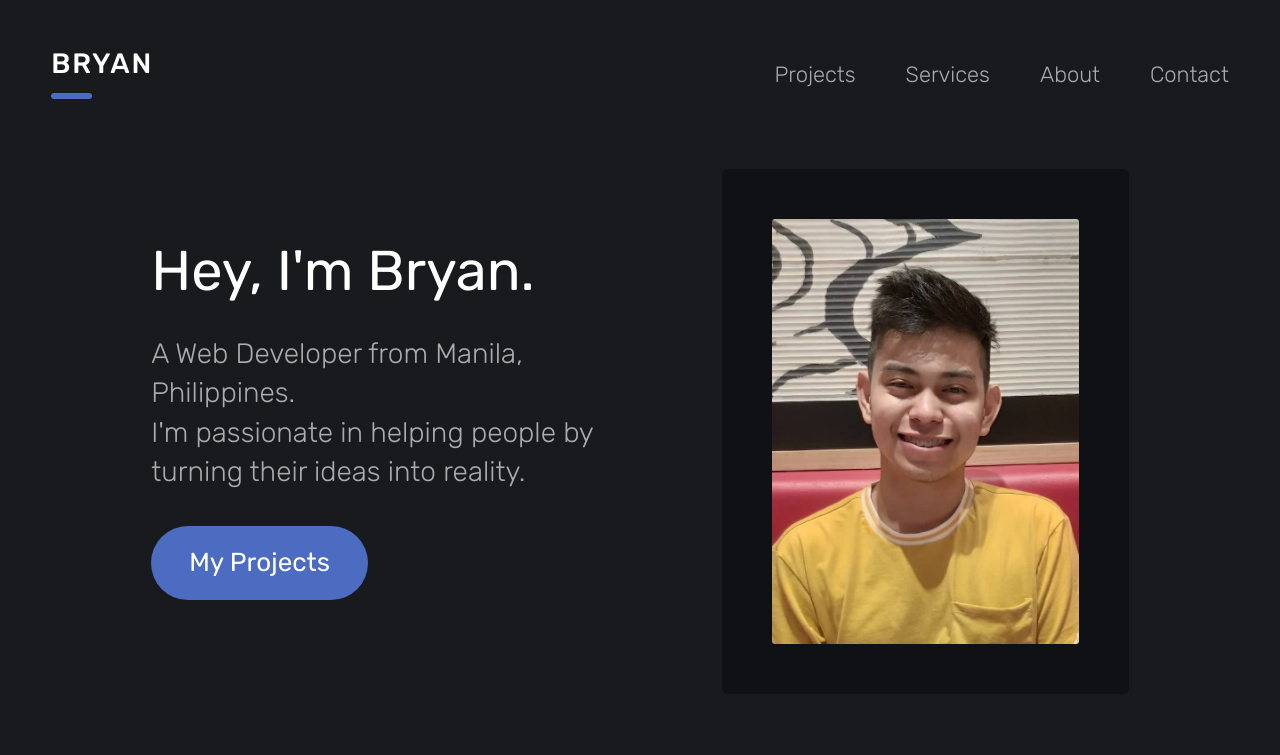
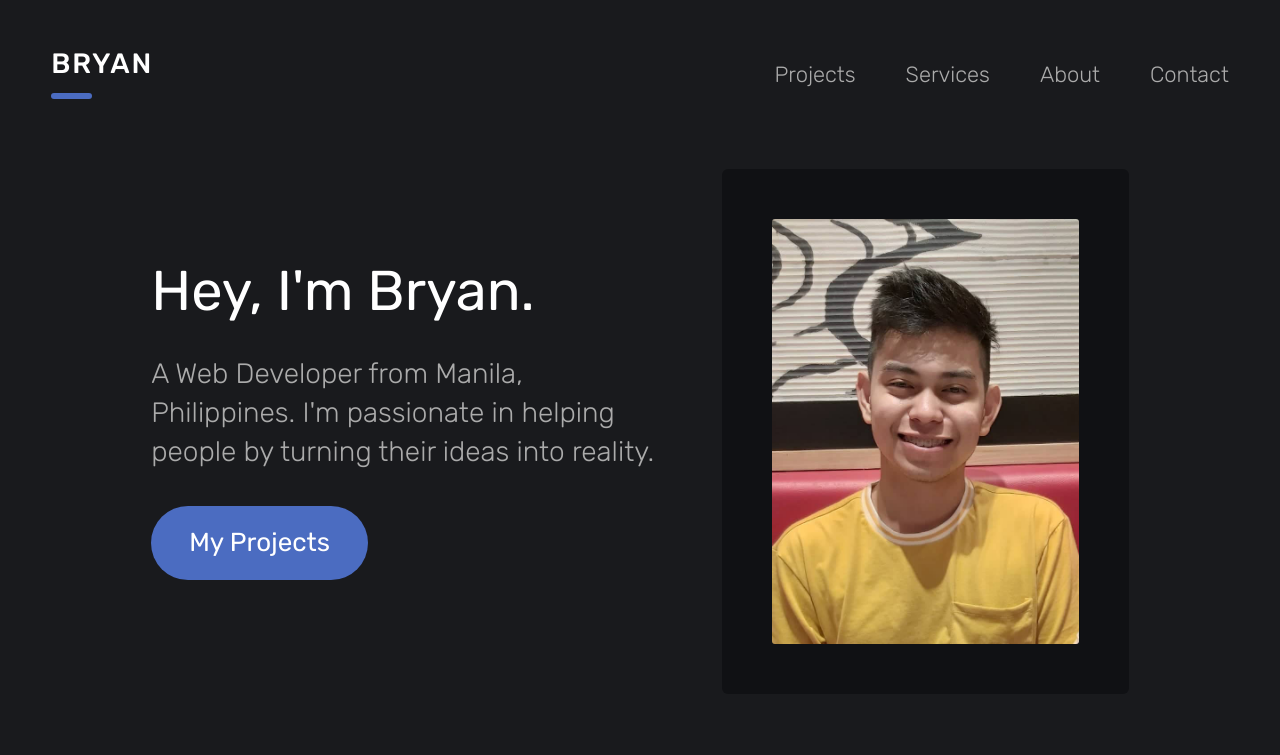
Before and after one commit to bryanbabila/babila-portfolio, a plain HTML site: page index.html in a window 1280 px wide. Shown: the top 755 px of the page. Drawn offline with Linux system fonts and the light colour scheme.

Commit message:
Capstone 1 - br tag removed

```diff
--- a/index.html
+++ b/index.html
@@ -46,7 +46,7 @@
                         Hey, I'm Bryan.
                     </h1>
                     <h2 class="site-banner-subtitle">
-                        A Web Developer from Manila, Philippines.<br>I'm passionate in helping people by turning their ideas into reality.
+                        A Web Developer from Manila, Philippines. I'm passionate in helping people by turning their ideas into reality.
                     </h2>
                     <div class="site-banner-button">
                         <a class="button button-large" href="#project">My Projects</a>
```
